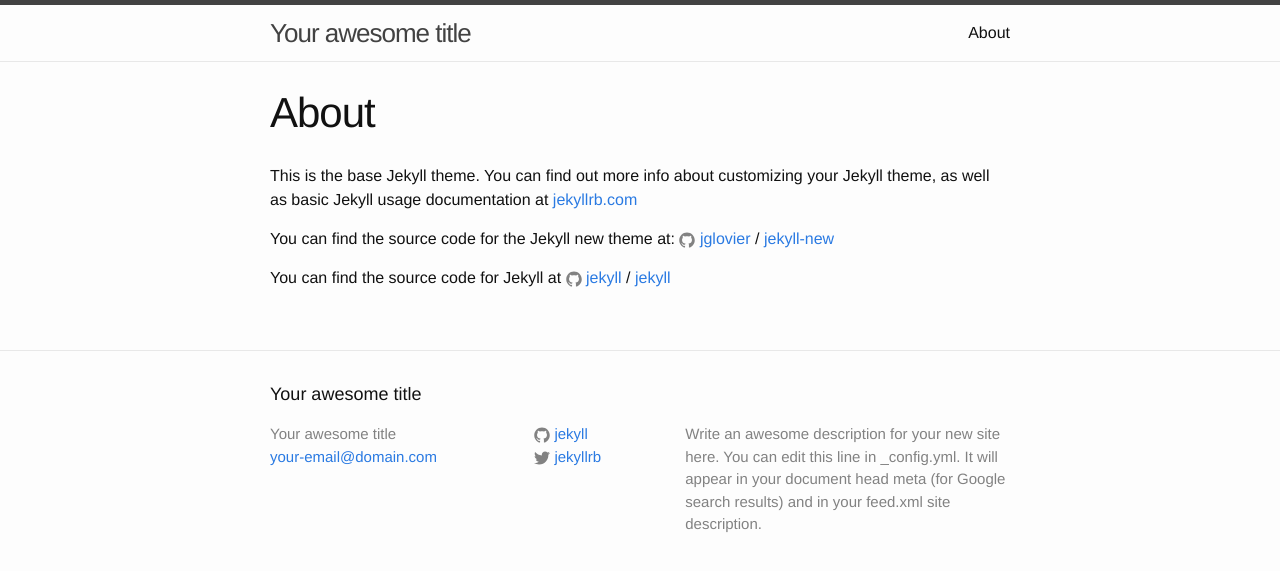
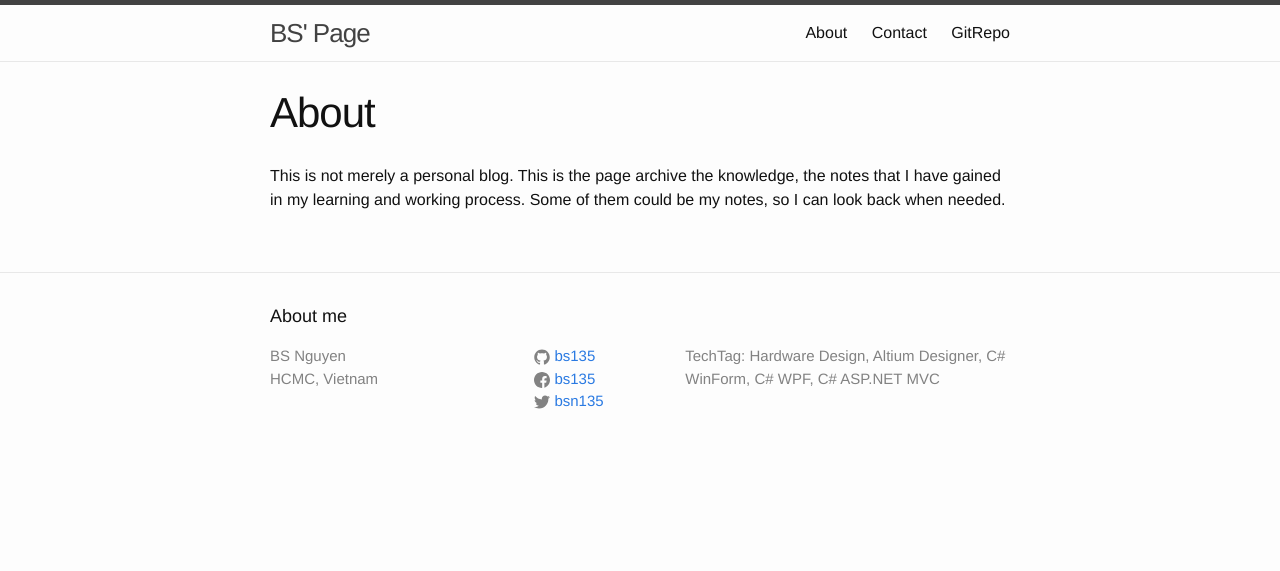
Before and after one commit to bs135/bs135.github.io, a Jekyll site: the page built from about.md, in a window 1280 px wide. Shown: the top 571 px of the page. Built offline with Jekyll 4.4.1, drawn with Linux system fonts in a browser that asks for light colours.

Commit message:
update first page

```diff
--- a/_config.yml
+++ b/_config.yml
@@ -6,16 +6,20 @@
 # 'jekyll serve'. If you change this file, please restart the server process.
 
 # Site settings
-title: Your awesome title
-email: your-email@domain.com
+title: BS' Page
+email: bluesea.it@gmail.com
+hometown: HCMC, Vietnam
+
 description: > # this means to ignore newlines until "baseurl:"
-  Write an awesome description for your new site here. You can edit this
-  line in _config.yml. It will appear in your document head meta (for
-  Google search results) and in your feed.xml site description.
+  TechTag: Hardware Design, Altium Designer, C# WinForm, C# WPF, C# ASP.NET MVC
 baseurl: "" # the subpath of your site, e.g. /blog
-url: "http://yourdomain.com" # the base hostname & protocol for your site
-twitter_username: jekyllrb
-github_username:  jekyll
+url: "http://bs135.github.io" # the base hostname & protocol for your site
+twitter_username: bsn135
+github_username: bs135
+facebook_username: bs135
+
+footer_heading: About me
+footer_name: BS Nguyen
 
 # Build settings
 markdown: kramdown
--- a/_includes/footer.html
+++ b/_includes/footer.html
@@ -2,13 +2,14 @@
 
   <div class="wrapper">
 
-    <h2 class="footer-heading">{{ site.title }}</h2>
+    <h2 class="footer-heading">{{ site.footer_heading }}</h2>
 
     <div class="footer-col-wrapper">
       <div class="footer-col footer-col-1">
         <ul class="contact-list">
-          <li>{{ site.title }}</li>
-          <li><a href="mailto:{{ site.email }}">{{ site.email }}</a></li>
+          <li>{{ site.footer_name }}</li>
+          <!-- <li><a href="mailto:{{ site.email }}">{{ site.email }}</a></li> -->
+		  <li>{{ site.hometown }}</li>
         </ul>
       </div>
 
@@ -17,6 +18,12 @@
           {% if site.github_username %}
           <li>
             {% include icon-github.html username=site.github_username %}
+          </li>
+          {% endif %}
+
+          {% if site.facebook_username %}
+          <li>
+            {% include icon-facebook.html username=site.facebook_username %}
           </li>
           {% endif %}
 
--- /dev/null
+++ b/_includes/icon-facebook.html
@@ -0,0 +1 @@
+<a href="https://www.facebook.com/{{ include.username }}"><span class="icon icon--facebook">{% include icon-facebook.svg %}</span><span class="username">{{ include.username }}</span></a>
--- a/about.md
+++ b/about.md
@@ -4,12 +4,6 @@
 permalink: /about/
 ---
 
-This is the base Jekyll theme. You can find out more info about customizing your Jekyll theme, as well as basic Jekyll usage documentation at [jekyllrb.com](http://jekyllrb.com/)
-
-You can find the source code for the Jekyll new theme at:
-{% include icon-github.html username="jglovier" %} /
-[jekyll-new](https://github.com/jglovier/jekyll-new)
-
-You can find the source code for Jekyll at
-{% include icon-github.html username="jekyll" %} /
-[jekyll](https://github.com/jekyll/jekyll)
+This is not merely a personal blog.
+This is the page archive the knowledge, the notes that I have gained in my learning and working process.
+Some of them could be my notes, so I can look back when needed.
--- a/index.html
+++ b/index.html
@@ -18,6 +18,6 @@
     {% endfor %}
   </ul>
 
-  <p class="rss-subscribe">subscribe <a href="{{ "/feed.xml" | prepend: site.baseurl }}">via RSS</a></p>
+  <p class="rss-subscribe">Subscribe <a href="{{ "/feed.xml" | prepend: site.baseurl }}">via RSS</a></p>
 
 </div>
```
Also changed, not shown: _posts/2016-06-17-build-static-websites-and-blogs-with-jekyll.markdown (added, +18 -0 lines), _posts/2016-06-17-welcome-to-jekyll.markdown (deleted, +0 -25 lines), contact.md (added, +23 -0 lines), gitrepo.md (added, +25 -0 lines), _includes/icon-facebook.svg (added).
